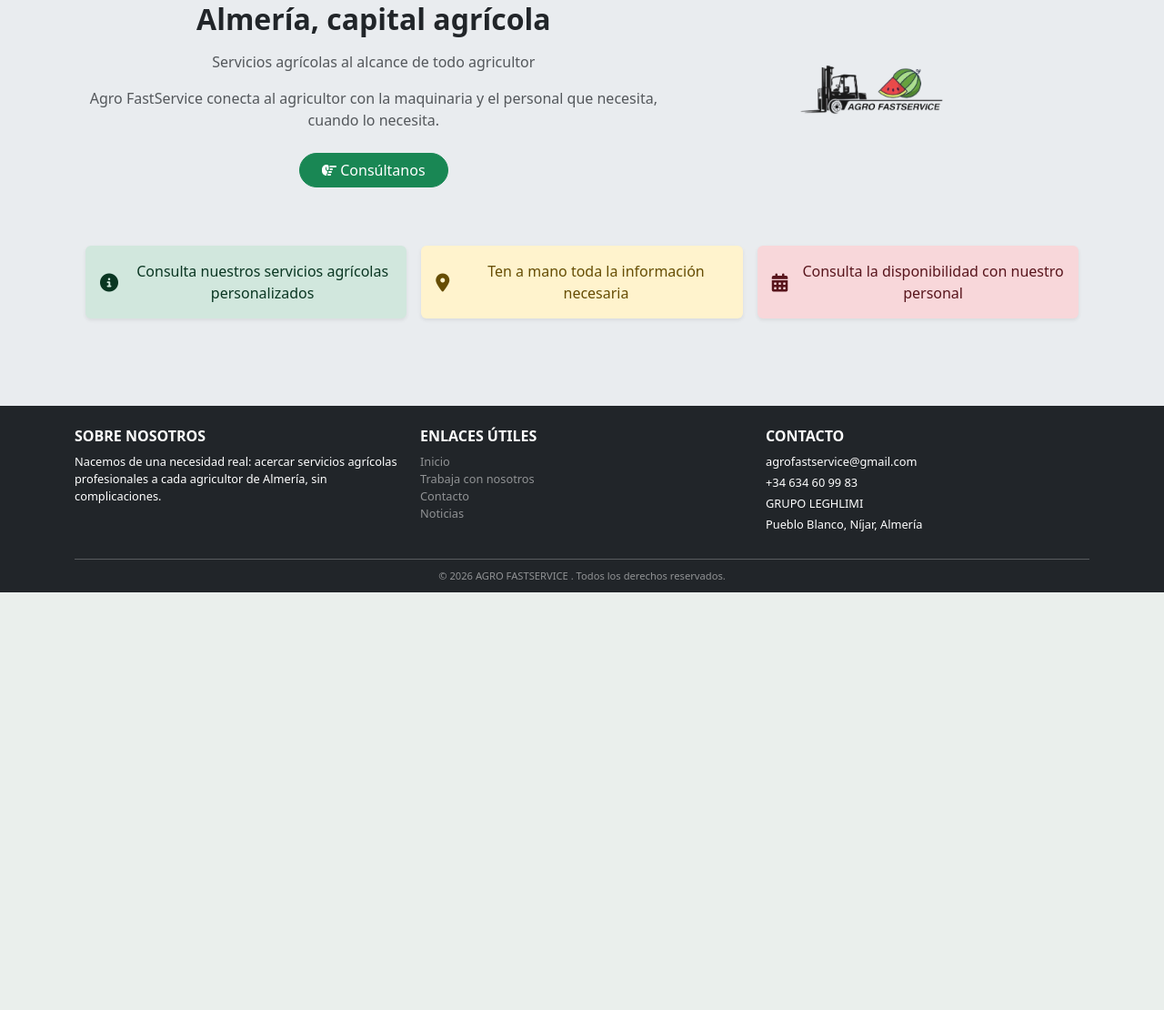
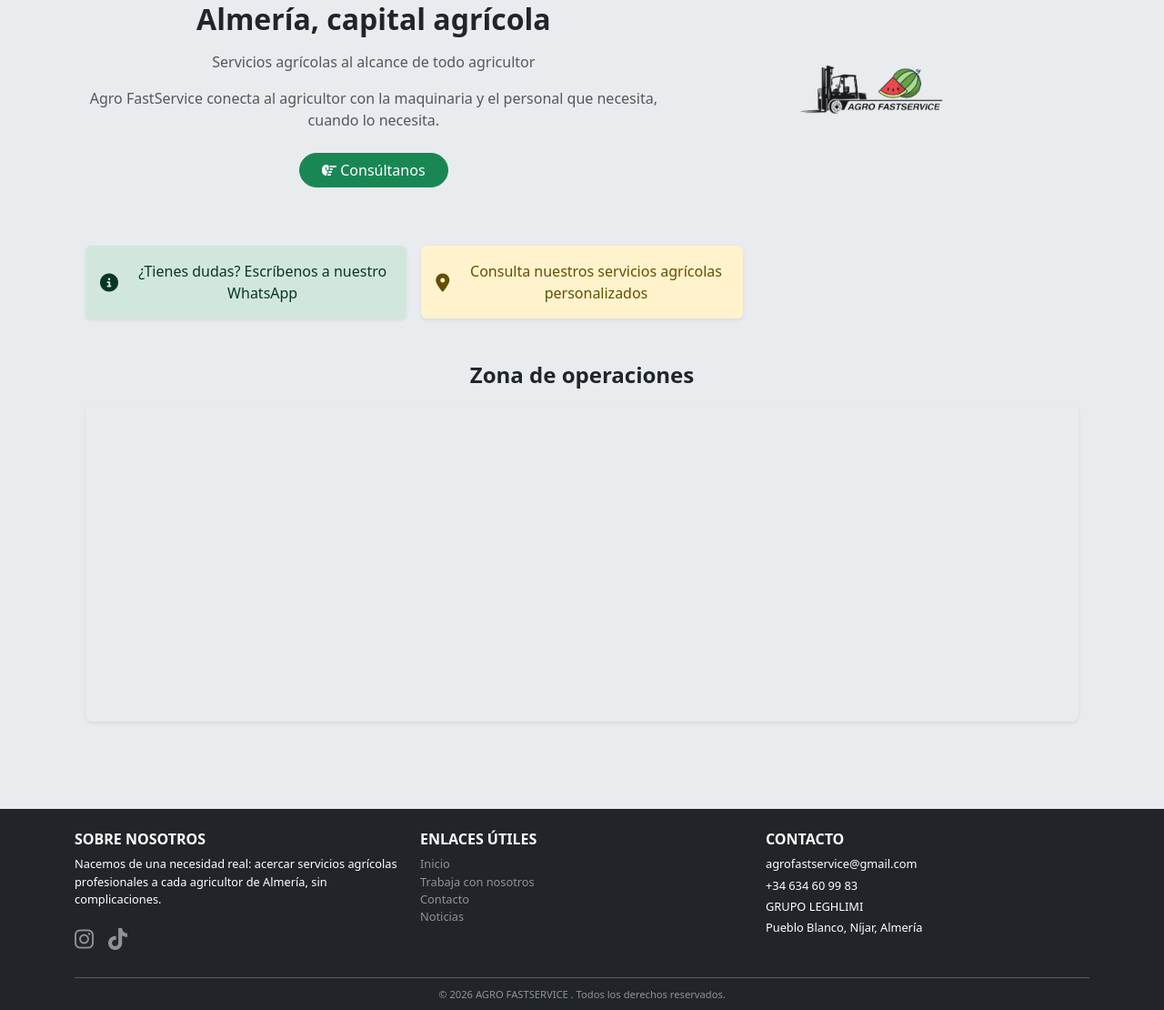
Before and after one commit to Leghlimi/agro_fastservice, a Django app: page / in a window 1280 px wide. Shown: the part 876-1986 px from the top of the page at 91% size. Before the commit the page ends 1527 px from the top, so only its background shows below. Run offline with Django 5.2, Linux system fonts and the light colour scheme; some libraries are stand-ins or nearby versions.

Commit message:
Footer ok, mensajes advisorios ok

```diff
--- a/home/templates/home/contacto.html
+++ b/home/templates/home/contacto.html
@@ -154,7 +154,7 @@
                     </div>
                     <div class="col-md-4">
                         <div class="alert alert-warning border-0 shadow-sm d-flex align-items-center gap-2 mb-0">
-                            <i class="fas fa-clock"></i>
+                            <i class="fas fa-calendar-alt fa-lg"></i>
                             <small>La fecha será confirmada por teléfono o email/whatsapp</small>
                         </div>
                     </div>
--- a/home/templates/home/index.html
+++ b/home/templates/home/index.html
@@ -122,22 +122,30 @@
             <div class="col-12 col-md-4">
                 <div class="alert alert-success border-0 shadow-sm d-flex align-items-center gap-3 mb-0">
                     <i class="fas fa-info-circle fa-lg"></i>
-                    <span>Consulta nuestros servicios agrícolas personalizados</span>
+                    <span>¿Tienes dudas? Escríbenos a nuestro WhatsApp</span>
+
                 </div>
             </div>
             <div class="col-12 col-md-4">
                 <div class="alert alert-warning border-0 shadow-sm d-flex align-items-center gap-3 mb-0">
                     <i class="fas fa-map-marker-alt fa-lg"></i>
-                    <span>Ten a mano toda la información necesaria</span>
-                </div>
-            </div>
-            <div class="col-12 col-md-4">
-                <div class="alert alert-danger border-0 shadow-sm d-flex align-items-center gap-3 mb-0">
-                    <i class="fas fa-calendar-alt fa-lg"></i>
-                    <span>Consulta la disponibilidad con nuestro personal</span>
+                    <span>Consulta nuestros servicios agrícolas personalizados</span>
                 </div>
             </div>
         </div>
     </div>
 
+  <!-- Mapa -->
+  <div class="container my-5">
+      <h4 class="fw-bold text-body mb-3 text-center">Zona de operaciones</h4>
+      <div class="ratio ratio-16x9 rounded-3 shadow-sm overflow-hidden" style="max-height: 350px;">
+          <iframe
+              src="https://maps.google.com/maps?q=Pueblo+Blanco,+Nijar,+Almeria&output=embed"
+              allowfullscreen
+              loading="lazy"
+              referrerpolicy="no-referrer-when-downgrade">
+          </iframe>
+      </div>
+  </div>
+
 {% endblock %}
--- a/templates/base.html
+++ b/templates/base.html
@@ -200,6 +200,16 @@
                 <h6 class="text-uppercase">Sobre nosotros</h6>
                 <p class="mb-1">Nacemos de una necesidad real: acercar servicios agrícolas profesionales a cada
                     agricultor de Almería, sin complicaciones.</p>
+                <div class="d-flex gap-3 mt-3">
+                    <a href="https://www.instagram.com/agro.fastservice" target="_blank" rel="noopener noreferrer"
+                       class="text-white-50 fs-4" aria-label="Instagram">
+                        <i class="fab fa-instagram"></i>
+                    </a>
+                    <a href="https://www.tiktok.com/@agro.fastservice" target="_blank" rel="noopener noreferrer"
+                       class="text-white-50 fs-4" aria-label="TikTok">
+                        <i class="fab fa-tiktok"></i>
+                    </a>
+                </div>
             </div>
             <div class="col-md-4 mb-3">
                 <h6 class="text-uppercase">Enlaces útiles</h6>
```
